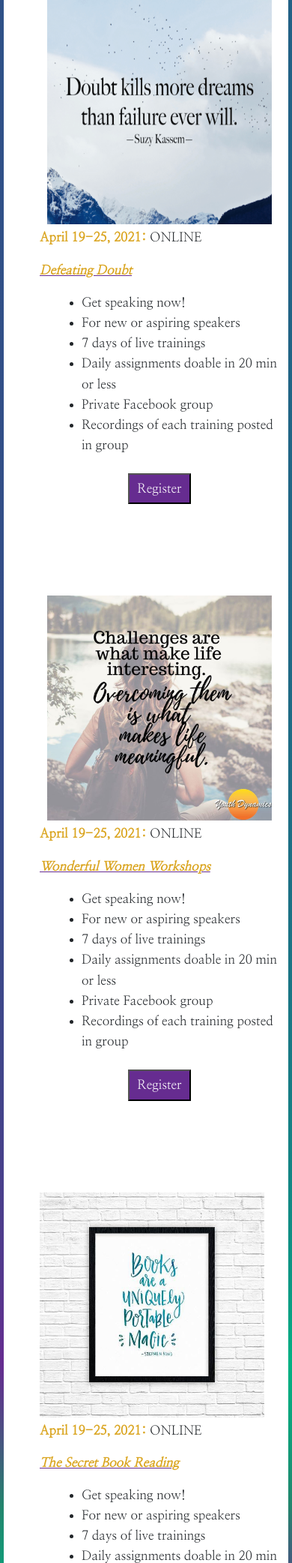
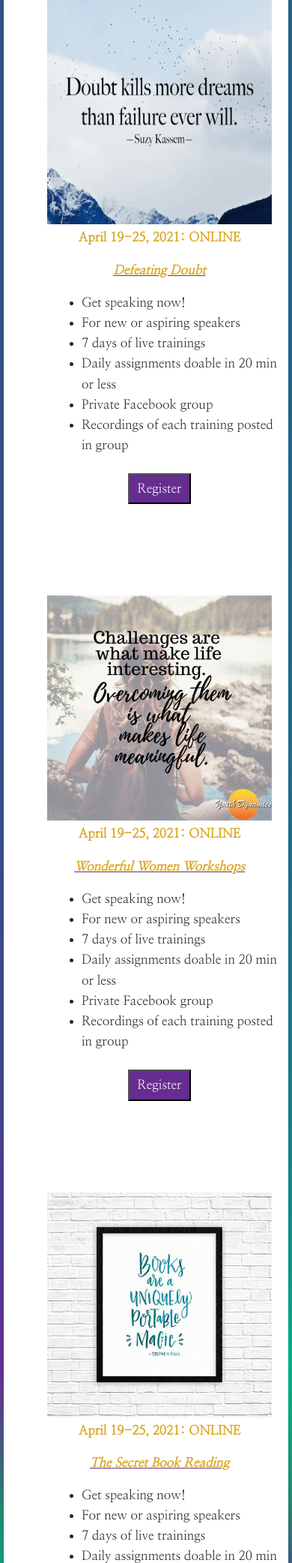
Before and after one commit to BobbyCodes-Ex/teinamarries-treasures, a PHP site: page /workshops.html in a window 390 px wide. Shown: the part 269-2353 px from the top of the page at 75% size. Run offline with PHP 8.4, Linux system fonts and the light colour scheme.

Commit message:
Mobile Update

```diff
--- a/styles.css
+++ b/styles.css
@@ -320,6 +320,24 @@ p{
     width: 300px;
 }
 
+@media (max-width: 600px) {
+    img.eventPictures {
+        text-align: center;
+    }
+}
+
+@media (max-width: 600px) {
+    .eventDates {
+        text-align: center;
+    }
+}
+
+@media (max-width: 600px) {
+    .eventTitle {
+        text-align: center;
+    }
+}
+
 .productsTitle {
     font-size: larger;
     font-weight: bolder;
--- a/workshops.html
+++ b/workshops.html
@@ -89,7 +89,7 @@
           <img class="img-fluid eventPictures"src="./Photos/teianna-marie-photos/quote-placeholder-1.png">
         </div>
         <div class="col-12 col-lg-8 mt-1">
-          <p><span class="eventDates">April 19-25, 2021:</span> ONLINE</p>
+          <p class="eventDates"><span class="eventDates">April 19-25, 2021:</span> ONLINE</p>
           <p class="eventTitle">Defeating Doubt</p>
           <ul class="ms-4">
               <li>Get speaking now!</li>
@@ -109,7 +109,7 @@
           <img class="img-fluid eventPictures" src="./Photos/teianna-marie-photos/quote-placeholder-2.jpg">
         </div>
         <div class="col-12 col-lg-8 mt-1">
-          <p><span class="eventDates">April 19-25, 2021:</span> ONLINE</p>
+          <p class="eventDates"><span class="eventDates">April 19-25, 2021:</span> ONLINE</p>
           <p class="eventTitle">Wonderful Women Workshops</p>
           <ul class="ms-4">
               <li>Get speaking now!</li>
@@ -125,11 +125,11 @@
       </div>
       </div>
       <div class="row pb-4 mb-5 ms-4">
-        <div class="col-12 col-lg-4">
+        <div class="col-12 col-lg-4 image-center">
           <img class="img-fluid eventPictures" src="./Photos/teianna-marie-photos/quot-placeholder-3.jpg">
         </div>
         <div class="col-12 col-lg-8 mt-1">
-          <p><span class="eventDates">April 19-25, 2021:</span> ONLINE</p>
+          <p class="eventDates"><span class="eventDates">April 19-25, 2021:</span> ONLINE</p>
           <p class="eventTitle">The Secret Book Reading</p>
           <ul class="ms-4">
               <li>Get speaking now!</li>
@@ -149,7 +149,7 @@
           <img class="img-fluid eventPictures" src="./Photos/teianna-marie-photos/quote-placeholder-4.jpg">
         </div>
         <div class="col-12 col-lg-8 mt-1">
-          <p><span class="eventDates">April 19-25, 2021:</span> ONLINE</p>
+          <p class="eventDates"><span class="eventDates">April 19-25, 2021:</span> ONLINE</p>
           <p class="eventTitle">How To Sparkle Seminar: Featuring Teinnamarrie!</p>
           <ul class="ms-4">
               <li>Get speaking now!</li>
@@ -169,7 +169,7 @@
           <img class="img-fluid eventPictures" src="./Photos/teianna-marie-photos/quote-placeholder-5.jpg">
         </div>
         <div class="col-12 col-lg-8 mt-1">
-          <p><span class="eventDates">April 19-25, 2021:</span> ONLINE</p>
+          <p class="eventDates"><span class="eventDates">April 19-25, 2021:</span> ONLINE</p>
           <p class="eventTitle">Thinking Outside The Box</p>
           <ul class="ms-4">
               <li>Get speaking now!</li>
```
